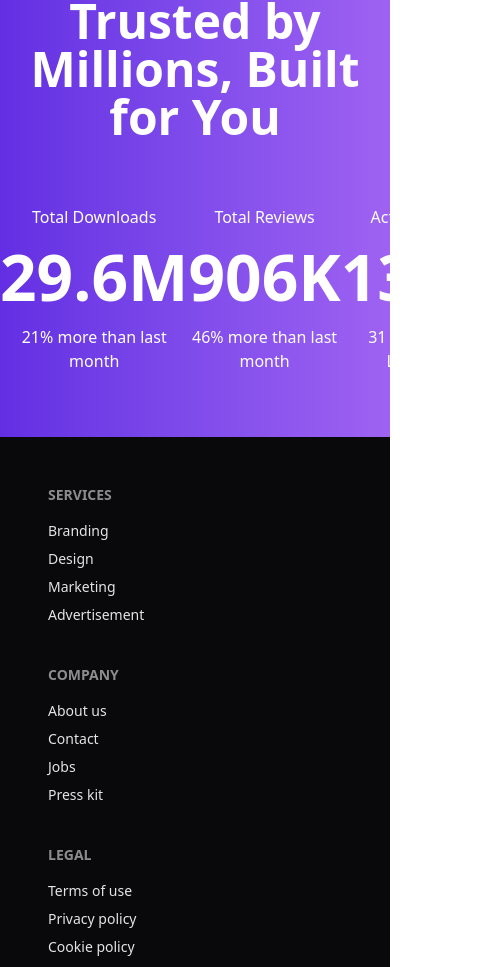
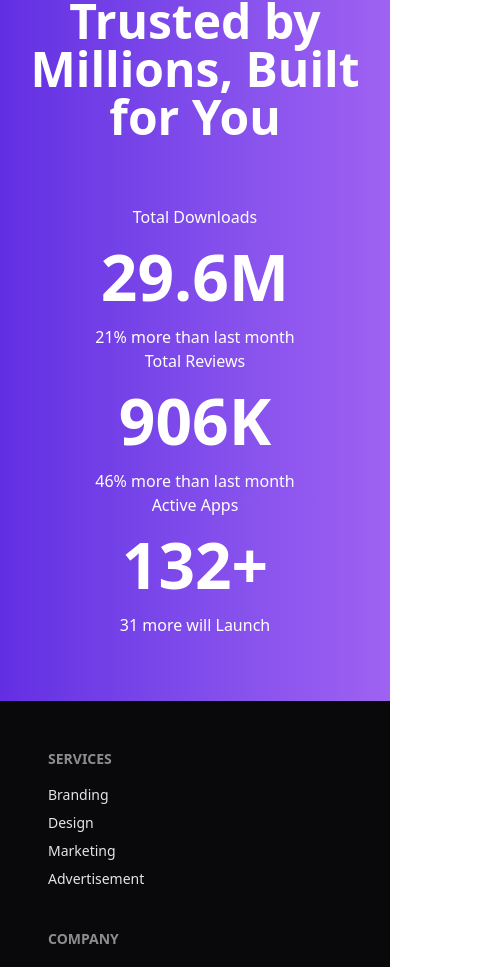
Before and after one commit to Rakibstack/PH-Web-Assignment-08, a React (Vite) app: page / in a window 390 px wide. Shown: the part 1028-1995 px from the top of the page, 487 px wide, since content can reach past the window. Built offline with nearby package versions, Linux system fonts and the light colour scheme.

Commit message:
and make them responsive

```diff
--- a/src/Component/Banner/Banner.jsx
+++ b/src/Component/Banner/Banner.jsx
@@ -31,7 +31,7 @@ const Banner = () => {
           <div >
               <div className=' bg-gradient-to-r from-[#632EE3] to-[#9F62F2] py-10' >
                   <h2 className='text-center text-white mt-4 font-bold text-5xl'>Trusted by Millions, Built for You</h2>
-                  <div className='flex justify-around py-6 text-white mt-10 max-w-[1200px] mx-auto container'>
+                  <div className='md:flex justify-around py-6 text-white mt-10 max-w-[1200px] mx-auto container'>
                       <div className='text-center'>
                         <p className='font-medium'>Total Downloads</p>
                         <h2 className='font-extrabold text-[4rem]'>29.6M</h2>
```
